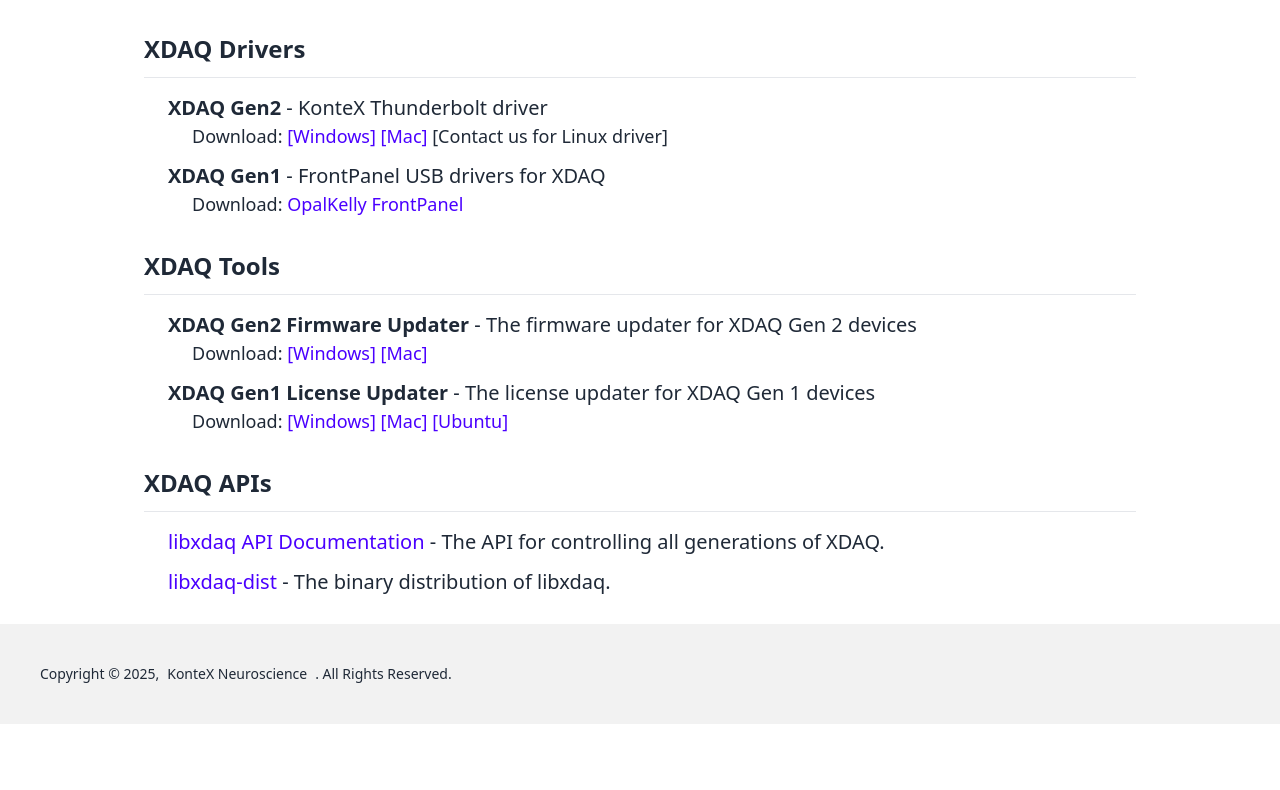
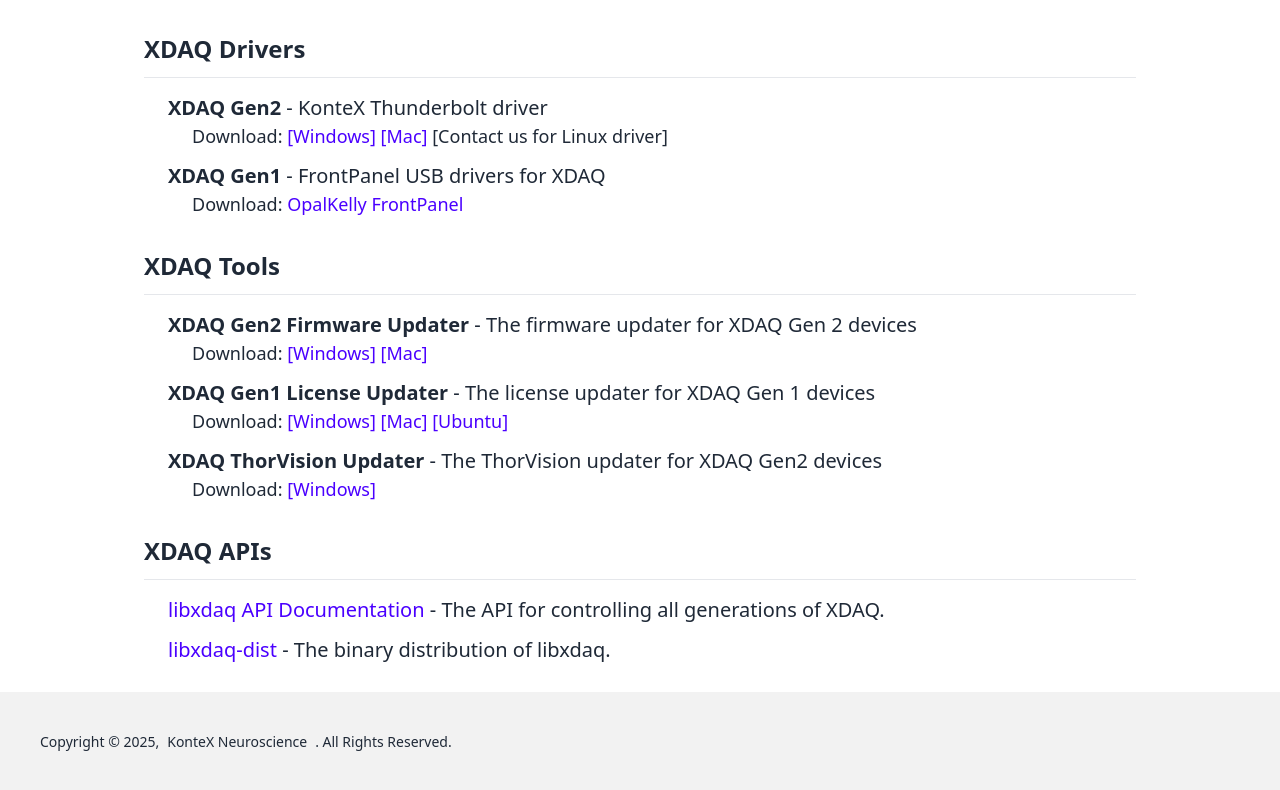
Before and after one commit to kontex-neuro/developer.kontex.io, a SvelteKit app: page / in a window 1280 px wide. Shown: the part 576-1366 px from the top of the page. Before the commit the page ends 1300 px from the top, so only its background shows below. Built offline with nearby package versions, Linux system fonts and the light colour scheme.

Commit message:
Add ThorVision Updater download link.

```diff
--- a/src/routes/+page.svelte
+++ b/src/routes/+page.svelte
@@ -170,6 +170,18 @@
         >
       </div>
     </div>
+    <div class="text-xl mb-3 ml-6">
+      <b>XDAQ ThorVision Updater</b>
+      <span> - The ThorVision updater for XDAQ Gen2 devices</span>
+      <div class="ml-6 max-w-screen-lg text-lg">
+        Download:
+        <a
+          class="link link-primary link-hover"
+          href="/downloads/ThorVisionUpdater_win_x64_1.0.0.exe"
+          title="XDAQ ThorVision Updater">[Windows]</a
+        >
+      </div>
+    </div>
   </div>
 
   <h2 class="text-2xl font-bold mb-3 mt-8">XDAQ APIs</h2>
```
